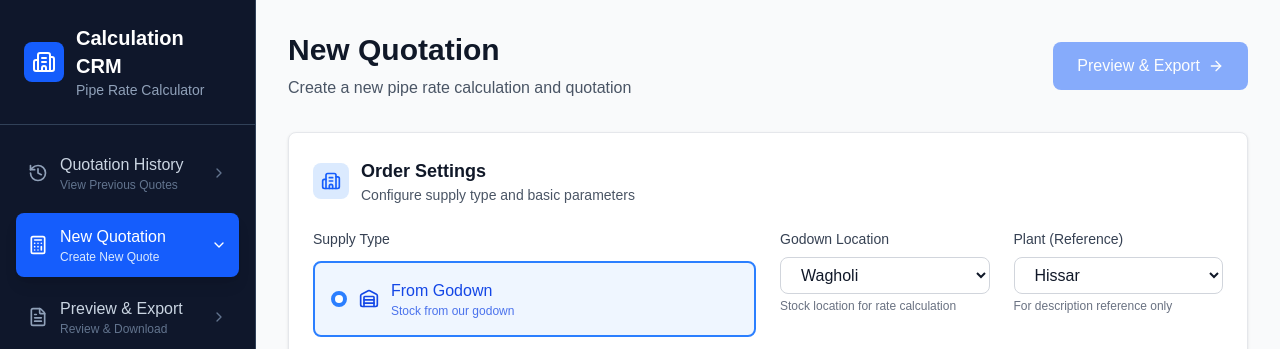
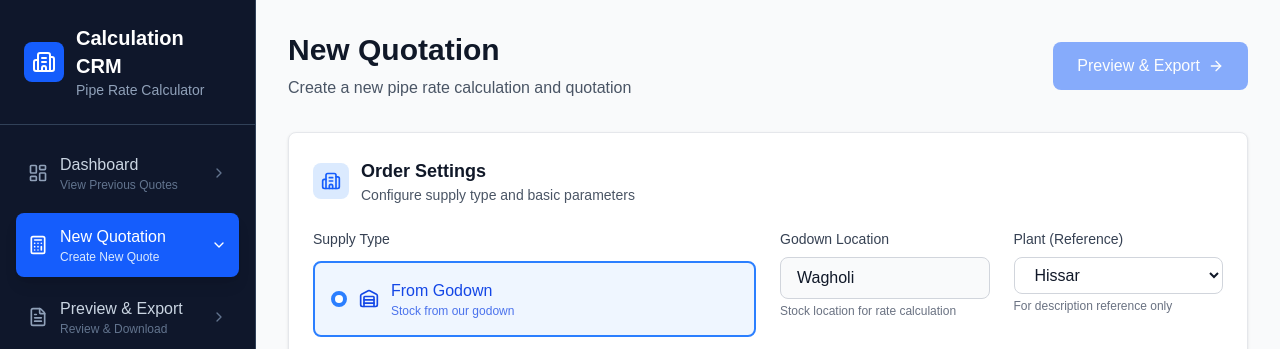
Before and after one commit to DARSHAN973/QUOTATION-GENERATOR, a Next.js app: page / in a window 1280 px wide. Both pictures are taken after typing "Sample" into the empty fields and a click on the button "Create Quotation". Shown: the top 349 px of the page. Built offline with nearby package versions, Linux system fonts and the light colour scheme.

Commit message:
working on new qt and preview tab

```diff
--- a/components/forms/OrderSettings.js
+++ b/components/forms/OrderSettings.js
@@ -94,17 +94,9 @@ const OrderSettings = () => {
             <label className="block text-sm font-medium text-gray-700 mb-2">
               Godown Location
             </label>
-            <select
-              value={orderSettings.godown}
-              onChange={(e) => handleGodownChange(e.target.value)}
-              className="w-full px-4 py-2 bg-white border border-gray-300 rounded-lg text-gray-900 focus:ring-2 focus:ring-blue-500 focus:border-blue-500 focus:outline-none"
-            >
-              {Object.values(GODOWNS).map((godown) => (
-                <option key={godown} value={godown}>
-                  {godown}
-                </option>
-              ))}
-            </select>
+            <div className="w-full px-4 py-2 bg-gray-50 border border-gray-300 rounded-lg text-gray-900">
+              Wagholi
+            </div>
             <p className="text-xs text-gray-500 mt-1">
               Stock location for rate calculation
             </p>
--- a/components/layout/Sidebar.js
+++ b/components/layout/Sidebar.js
@@ -4,7 +4,7 @@ import React from 'react';
 import {
   Calculator,
   FileText,
-  History,
+  LayoutDashboard,
   ChevronRight,
   Building2
 } from 'lucide-react';
@@ -17,8 +17,8 @@ const Sidebar = () => {
   const tabs = [
     {
       id: 'quotation-history',
-      name: 'Quotation History',
-      icon: History,
+      name: 'Dashboard',
+      icon: LayoutDashboard,
       description: 'View Previous Quotes'
     },
     {
--- a/components/tabs/NewQuotation.js
+++ b/components/tabs/NewQuotation.js
@@ -77,28 +77,11 @@ const NewQuotation = () => {
             </div>
 
             <div className="p-4 bg-gray-50 rounded-lg">
-              <p className="text-sm text-gray-600">Net Amount</p>
-              <p className="text-2xl font-semibold text-gray-900">₹{totals.netAmount.toFixed(2)}</p>
-              <p className="text-xs text-gray-500">Before GST</p>
+              <p className="text-sm text-gray-600">Total Amount</p>
+              <p className="text-2xl font-semibold text-gray-900">₹{totals.totalAmount.toFixed(2)}</p>
+              <p className="text-xs text-gray-500">Including GST</p>
             </div>
           </div>
-
-          {totals.netAmount > 0 && (
-            <div className="mt-4 p-4 bg-blue-50 rounded-lg border border-blue-200">
-              <div className="flex justify-between text-sm">
-                <span>Net Amount:</span>
-                <span>₹{totals.netAmount.toFixed(2)}</span>
-              </div>
-              <div className="flex justify-between text-sm">
-                <span>GST ({orderSettings.gst}%):</span>
-                <span>₹{totals.gstAmount.toFixed(2)}</span>
-              </div>
-              <div className="flex justify-between font-semibold text-base border-t border-blue-200 pt-2 mt-2">
-                <span>Total Amount:</span>
-                <span>₹{totals.totalAmount.toFixed(2)}</span>
-              </div>
-            </div>
-          )}
         </div>
 
         {/* Action Buttons */}
--- a/components/tabs/QuotationHistory.js
+++ b/components/tabs/QuotationHistory.js
@@ -135,7 +135,7 @@ const QuotationHistory = () => {
     <div className="p-6 bg-white min-h-screen">
       {/* Header */}
       <div className="mb-8">
-        <h1 className="text-3xl font-bold text-gray-900 mb-2">Quotation History</h1>
+        <h1 className="text-3xl font-bold text-gray-900 mb-2">Dashboard</h1>
         <p className="text-gray-600">Manage and track all your quotations</p>
       </div>
 
--- a/data/constants.js
+++ b/data/constants.js
@@ -45,7 +45,6 @@ export const PIPE_SIZES = [
 // Godowns
 export const GODOWNS = {
   WAGHOLI: 'Wagholi',
-  GANGADHAM: 'Gangadham',
 };
 
 // Plants
```
